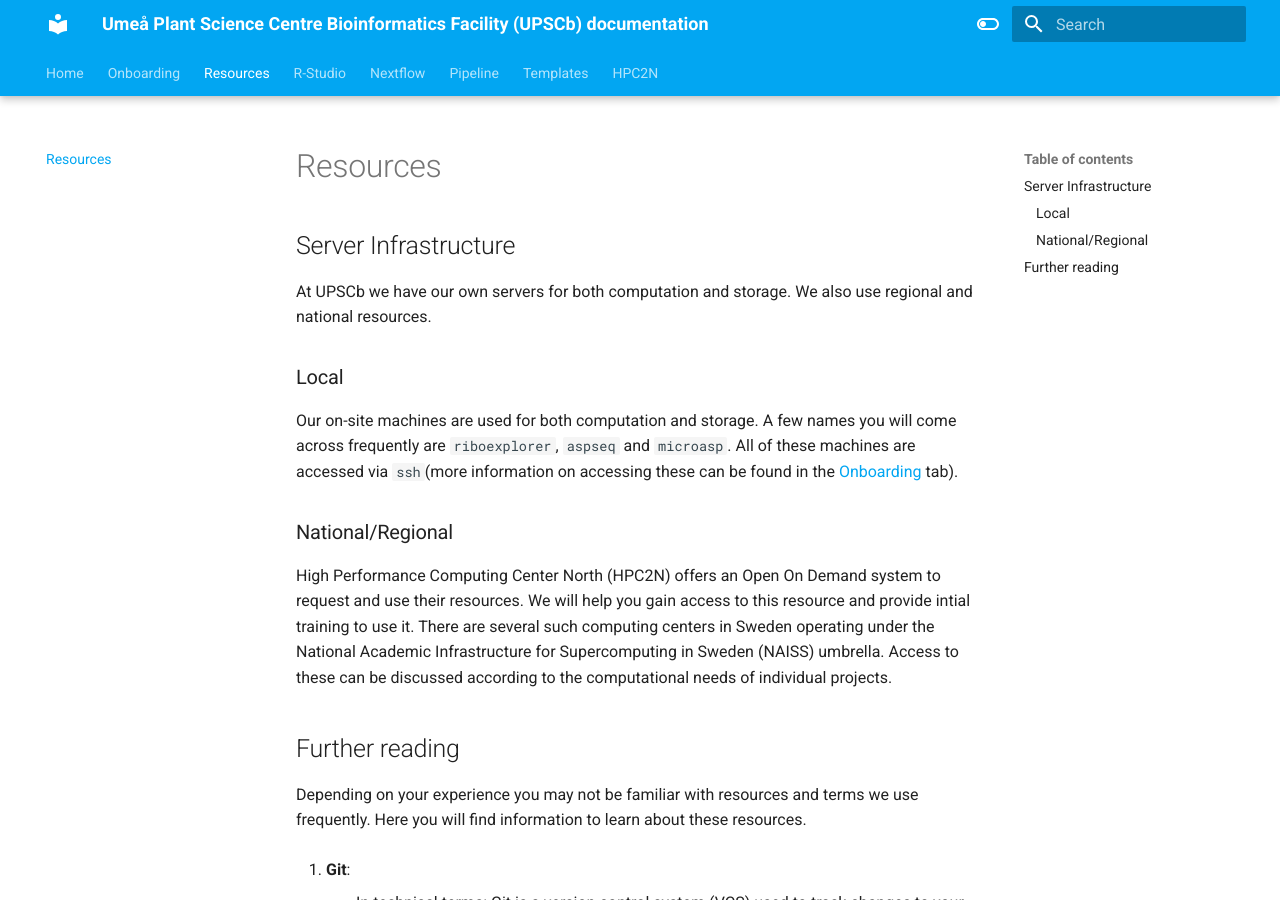
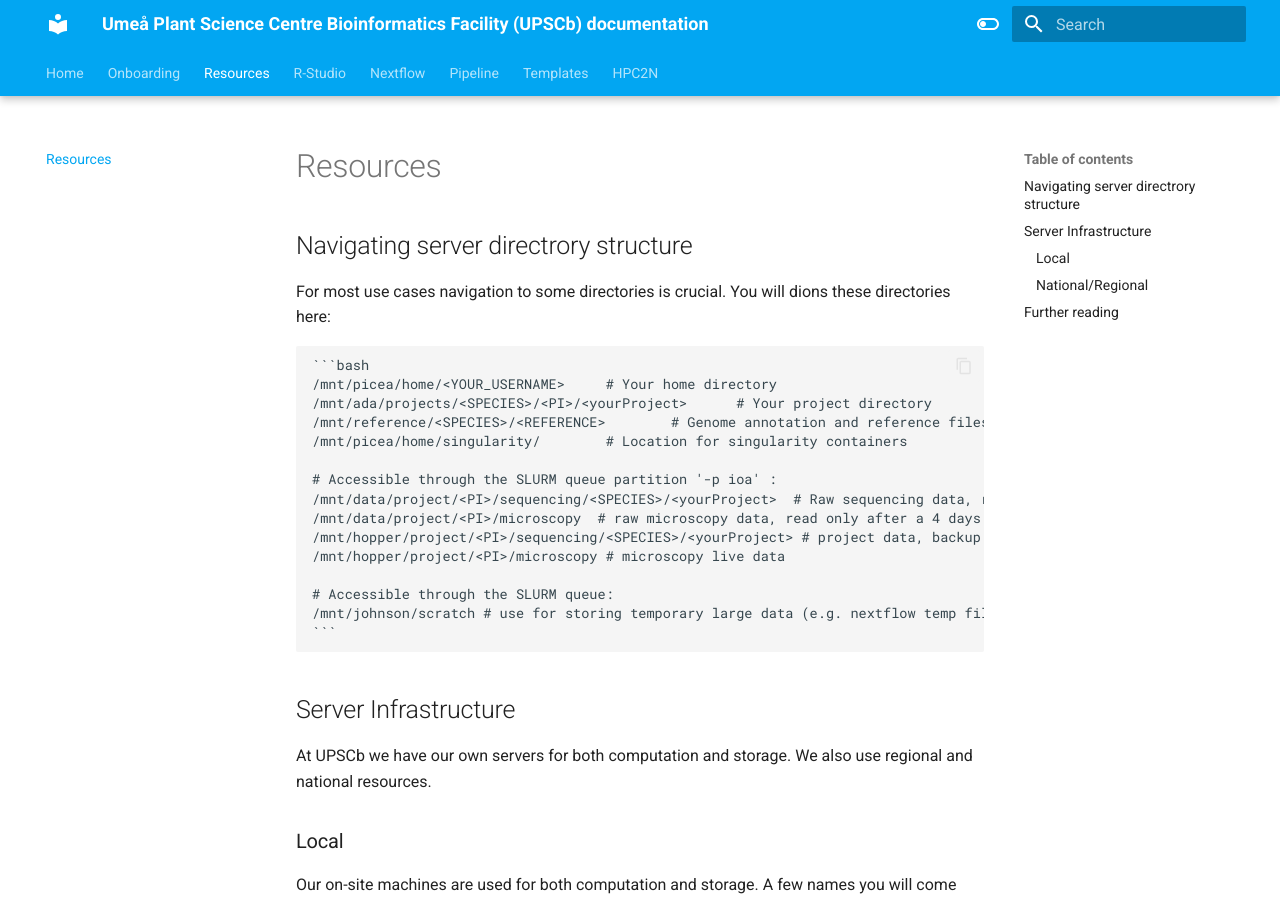
Before and after one commit to UPSCb/Documentation, an MkDocs documentation site: the page built from docs/3. Resources.md, in a window 1280 px wide and 900 px high. Built offline with MkDocs 1.6.1 and Material for MkDocs 9.7.7, drawn with Linux system fonts in a browser that asks for light colours.

Commit message:
Updated info

````diff
--- a/docs/3. Resources.md
+++ b/docs/3. Resources.md
@@ -1,4 +1,24 @@
 # Resources
+
+## Navigating server directrory structure
+
+For most use cases navigation to some directories is crucial. You will dions these directories here:
+
+    ```bash
+    /mnt/picea/home/<YOUR_USERNAME>     # Your home directory
+    /mnt/ada/projects/<SPECIES>/<PI>/<yourProject>      # Your project directory
+    /mnt/reference/<SPECIES>/<REFERENCE>        # Genome annotation and reference files
+    /mnt/picea/home/singularity/        # Location for singularity containers
+
+    # Accessible through the SLURM queue partition '-p ioa' :
+    /mnt/data/project/<PI>/sequencing/<SPECIES>/<yourProject>  # Raw sequencing data, read only after a 4 days grace period
+    /mnt/data/project/<PI>/microscopy  # raw microscopy data, read only after a 4 days grace period
+    /mnt/hopper/project/<PI>/sequencing/<SPECIES>/<yourProject> # project data, backup from decommissioned /mnt/picea
+    /mnt/hopper/project/<PI>/microscopy # microscopy live data
+
+    # Accessible through the SLURM queue:
+    /mnt/johnson/scratch # use for storing temporary large data (e.g. nextflow temp files, seidr tsv and sf files, etc.)
+    ```
 
 ## Server Infrastructure
 
````
Also changed, not shown: docs/README.md (+11 -3 lines).
